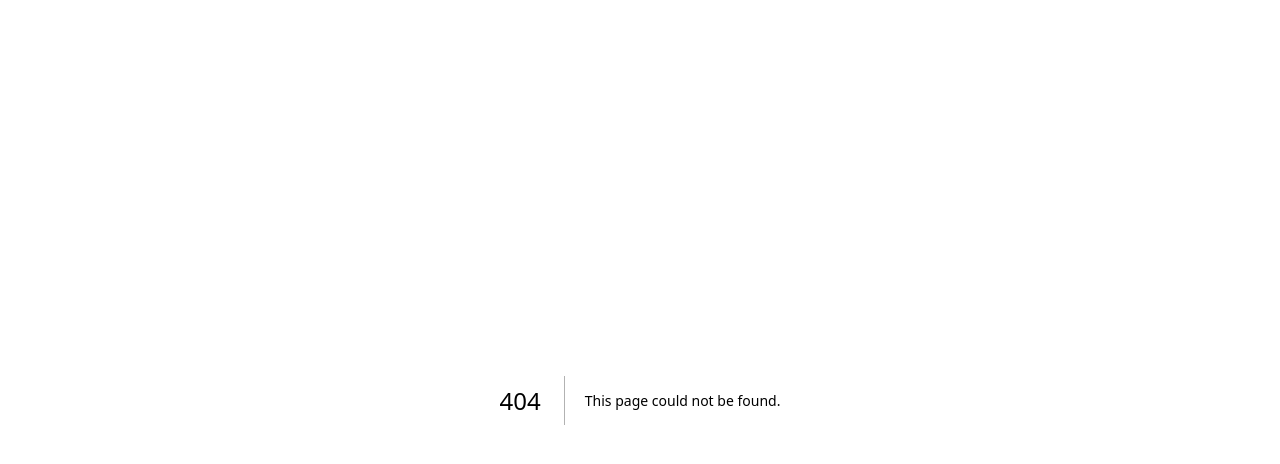
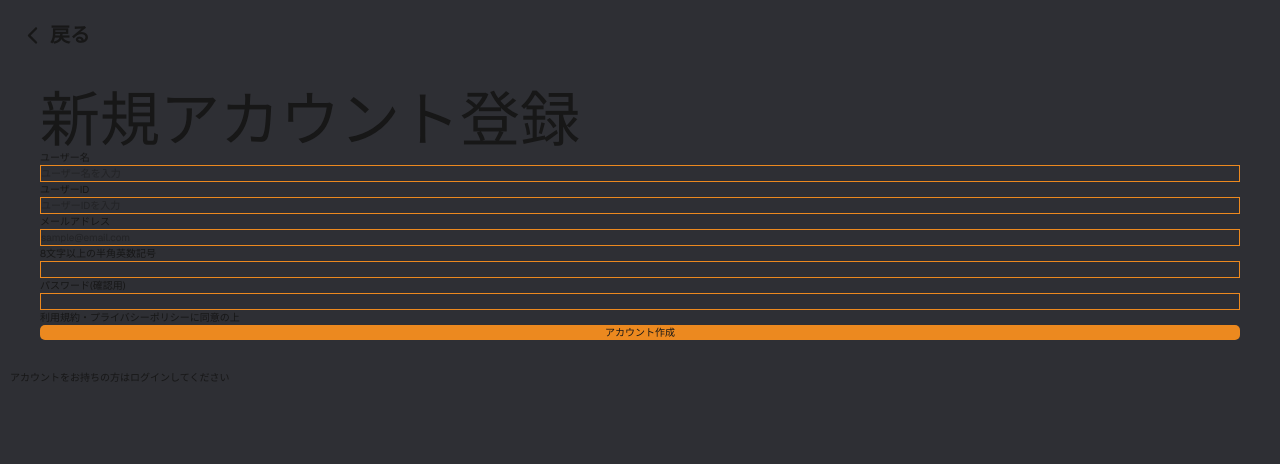
Before and after one commit to hakyukawa/frist_chat_next, a Next.js app in the folder hakyukawa-next/: page /signup in a window 1280 px wide. Before the commit this address had no page. Shown: the top 464 px of the page. Built offline with nearby package versions, Linux system fonts and the light colour scheme.

Commit message:
[add]新規登録ページ作成

```diff
--- /dev/null
+++ b/hakyukawa-next/src/app/signup/page.jsx
@@ -0,0 +1,35 @@
+import React from "react";
+import Header from "@/components/common/Header";
+
+function InputField (props)  {
+    return(
+        <div className="p-10px">
+            <label>{props.label}</label>
+            <p>{props.subtext}</p>
+            <input type={props.type} name= {props.name}   placeholder={props.placeholder} className="border border-main w-full "></input>
+        </div>
+    );
+}
+
+function Signup () {
+
+    return(
+        <div className="p-4">
+            <Header backPage backPageLink="/" backPageText="戻る"/>
+            <form method="POST" className="p-[30px]">
+                <p className="text-8xl">新規アカウント登録</p>
+                <InputField label = "ユーザー名" subtext = "" type = "text" name = "username" placeholder = "ユーザー名を入力" className = "" />
+                <InputField label = "ユーザーID" subtext = "" type = "text" name = "userId" placeholder = "ユーザーIDを入力" />
+                <InputField label = "メールアドレス" subtext = "" type ="email" name = "mailaddress" placeholder = "sample@email.com" />
+                <InputField lebel = "パスワード" subtext="8文字以上の半角英数記号" type = "password" name = "password" placeholder = "" />
+                <InputField label = "パスワード(確認用)" subtext="" type ="password" name = "password_confirmation" placeholder ="" />
+                <p><span><a href="">利用規約・プライバシーポリシー</a></span>に同意の上</p>
+                <input type="submit" value="アカウント作成" className="bg-main border-none rounded-lg w-full"></input>
+            </form>
+            <p>アカウントをお持ちの方は<span><a href="">ログイン</a></span>してください</p>
+        </div>
+    );
+}
+
+
+export default Signup;
```
